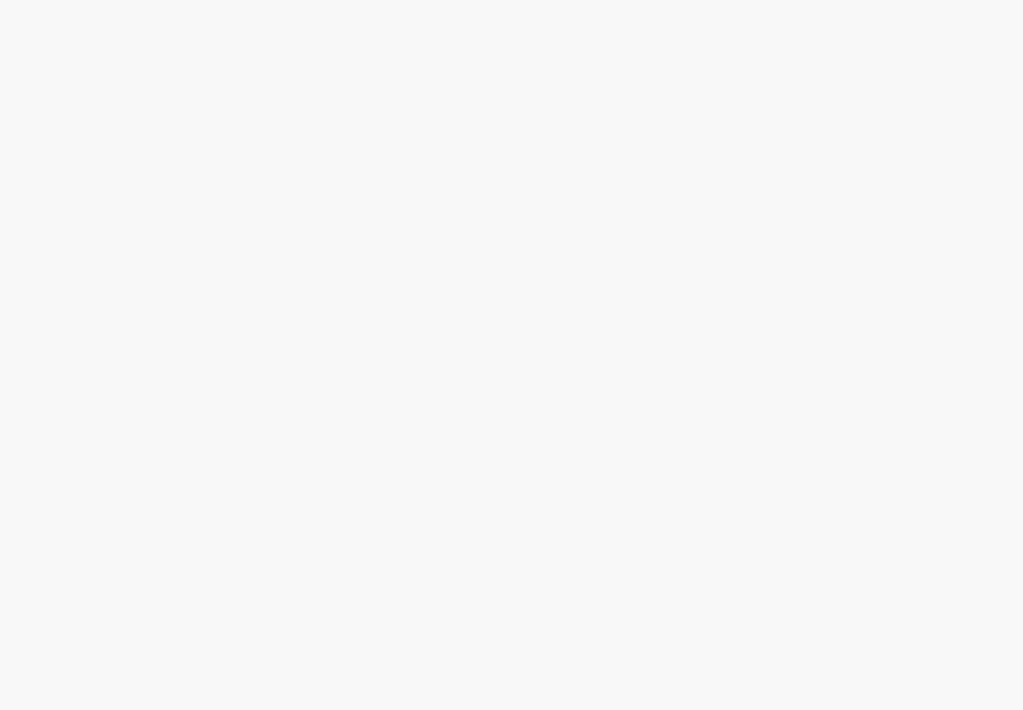
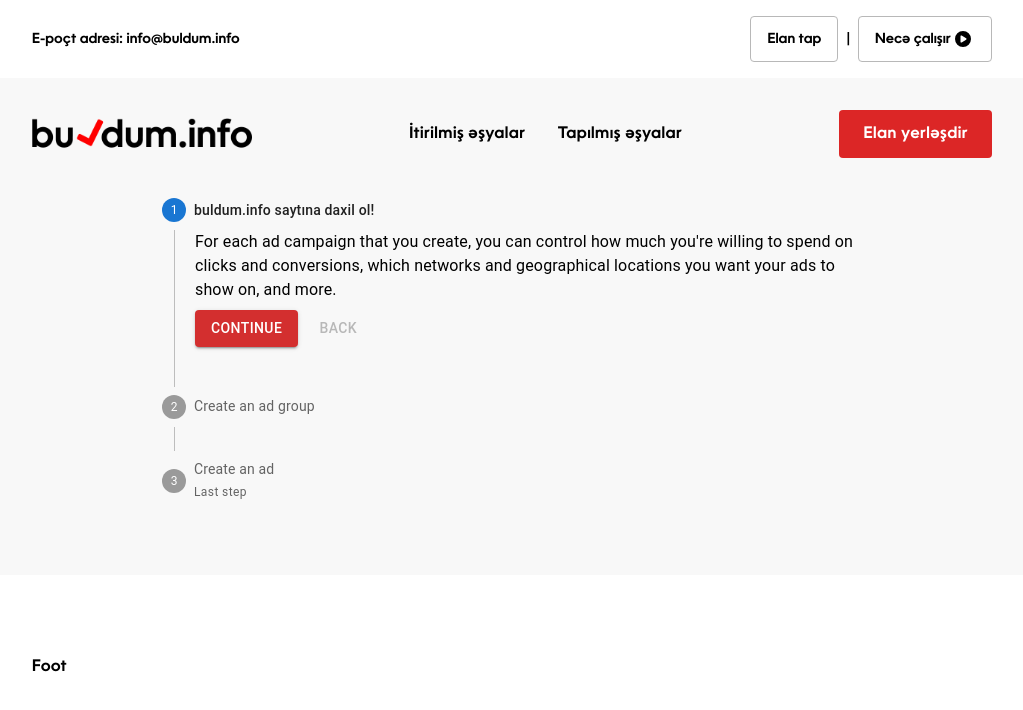
Before and after one commit to vilayat571/buldum.info-frontend, a React (Vite) app: page /necechalishir in a window 1280 px wide. Before the commit this address had no page. Shown: the top 710 px of the page, without its empty margins (128-1151 px from the left). Built offline with nearby package versions, Linux system fonts and the light colour scheme.

Commit message:
some changings

```diff
--- a/index.html
+++ b/index.html
@@ -5,6 +5,8 @@
     <link rel="icon" type="image/svg+xml" href="./src/assets/images/fav1.png" />
     <meta name="viewport" content="width=device-width, initial-scale=1.0" />
     <title>Buldum</title>
+    <link href="https://fonts.googleapis.com/css2?family=Poppins:wght@400;700&display=swap" rel="stylesheet">
+
   </head>
   <body>
     <div id="root"></div>
--- a/package.json
+++ b/package.json
@@ -10,9 +10,12 @@
     "preview": "vite preview"
   },
   "dependencies": {
+    "@emotion/react": "^11.13.3",
+    "@emotion/styled": "^11.13.0",
     "@fortawesome/fontawesome-free": "^6.6.0",
     "@fortawesome/free-solid-svg-icons": "^6.6.0",
     "@fortawesome/react-fontawesome": "^0.2.2",
+    "@mui/material": "^5.16.7",
     "@reduxjs/toolkit": "^2.2.6",
     "react": "^18.3.1",
     "react-dom": "^18.3.1",
--- a/src/assets/styles/index.css
+++ b/src/assets/styles/index.css
@@ -3,20 +3,16 @@
 @tailwind utilities;
 
 @font-face {
-  font-family: "Poppins";
-  src: local("Poppins"), url("../fonts/Poppins/Poppins-Medium.ttf") format("truetype");
+  font-family: "Ocewnwide";
+  src: local("Ocewnwide"), url("../fonts/oceanwide-cufonfonts/Oceanwide-Semibold.otf") format("truetype");
 }
 
 body {
   margin: 0px;
   padding: 0px;
   box-sizing: border-box;
-  font-family: 'Poppins', sans-serif !important;
+  font-family: 'Ocewnwide', sans-serif !important;
   scroll-behavior: smooth;
   background-color: #f8f8f8;
 }
-
-#key{
-  font-family: 'Poppins', sans-serif;
-  font-weight: 300;
-}
+/* App.css */
--- /dev/null
+++ b/src/components/Howorks/Stepper.tsx
@@ -0,0 +1,96 @@
+import * as React from "react";
+import Box from '@mui/material/Box';
+import Stepper from "@mui/material/Stepper";
+import Step from "@mui/material/Step";
+import StepLabel from "@mui/material/StepLabel";
+import StepContent from "@mui/material/StepContent";
+import Button from "@mui/material/Button";
+import Paper from "@mui/material/Paper";
+import Typography from "@mui/material/Typography";
+import '../../assets/styles/index.css'
+const steps = [
+  {
+    label: "buldum.info saytına daxil ol!",
+    description: `For each ad campaign that you create, you can control how much
+              you're willing to spend on clicks and conversions, which networks
+              and geographical locations you want your ads to show on, and more.`,
+  },
+  {
+    label: "Create an ad group",
+    description:
+      "An ad group contains one or more ads which target a shared set of keywords.",
+  },
+  {
+    label: "Create an ad",
+    description: `Try out different ad text to see what brings in the most customers,
+              and learn how to enhance your ads using features like ad extensions.
+              If you run into any problems with your ads, find out how to tell if
+              they're running and how to resolve approval issues.`,
+  },
+];
+
+export default function VerticalLinearStepper() {
+  const [activeStep, setActiveStep] = React.useState(0);
+
+  const handleNext = () => {
+    setActiveStep((prevActiveStep) => prevActiveStep + 1);
+  };
+
+  const handleBack = () => {
+    setActiveStep((prevActiveStep) => prevActiveStep - 1);
+  };
+
+  const handleReset = () => {
+    setActiveStep(0);
+  };
+
+  return (
+    <Box sx={{ maxWidth: 700, fontFamily: "Poppins", }}>
+      <Stepper activeStep={activeStep} orientation="vertical">
+        {steps.map((step, index) => (
+          <Step key={step.label}>
+            <StepLabel
+              optional={
+                index === 2 ? (
+                  <Typography variant="caption">Last step</Typography>
+                ) : null
+              }
+            >
+              {step.label}
+            </StepLabel>
+            <StepContent>
+              <Typography>{step.description}</Typography>
+              <Box sx={{ mb: 2 }}>
+                <div>
+                  <Button
+                    color="error"
+                    variant="contained"
+                    onClick={handleNext}
+                    sx={{ mt: 1, mr: 1 }}
+                  >
+                    {index === steps.length - 1 ? "Finish" : "Continue"}
+                  </Button>
+                  <Button
+                    disabled={index === 0}
+                    onClick={handleBack}
+                    sx={{ mt: 1, mr: 1 }}
+                  >
+                    Back
+                  </Button>
+                </div>
+              </Box>
+            </StepContent>
+          </Step>
+        ))}
+      </Stepper>
+      {activeStep === steps.length && (
+        <Paper square elevation={0} sx={{ p: 3 }}>
+          <Typography>All steps completed - you&apos;re finished</Typography>
+          <Button onClick={handleReset} sx={{ mt: 1, mr: 1 }}>
+            Reset
+          </Button>
+        </Paper>
+      )}
+    </Box>
+  );
+}
--- a/src/components/Navbar/Nav.tsx
+++ b/src/components/Navbar/Nav.tsx
@@ -1,7 +1,7 @@
 import { Link } from "react-router-dom";
 import logo from "../../assets/images/logo.png";
 import { FontAwesomeIcon } from "@fortawesome/react-fontawesome";
-import { faBars, faPlayCircle } from "@fortawesome/free-solid-svg-icons";
+import { faBars, faPlayCircle, faTimes } from "@fortawesome/free-solid-svg-icons";
 import { useState } from "react";
 
 const Nav = () => {
@@ -12,13 +12,19 @@ const Nav = () => {
     <div className="flex flex-col w-full items-center">
       {play && (
         <div
+        className={`content ${play ? 'open' : 'closed'} fixed w-full h-screen right-0 top-0 bg-trasparent text-white z-10
+  flex items-center justify-center px-4 py-2 rounded`}
 
-          className="fixed w-full h-screen right-0 top-0 bg-trasparent text-white z-10
-  flex items-center justify-center px-4 py-2 rounded"
         >
           <div className=" text-red-500 absolute top-0 left-0 w-full h-screen  bg-[#9b9b9b] opacity-50 "></div>
-          <div  className="text-black bg-white px-6 py-6 rounded w-auto items-center justify-center absolute flex flex-col z-100 ">
+          <div  className="text-black bg-white p-6 rounded w-auto items-center justify-center absolute flex flex-col z-100 ">
+<div className="w-full relative bottom-1 text-right">
 
+  <button         onClick={()=>setPlay(false)}
+  >
+    <FontAwesomeIcon className=" hover:text-red-600 text-lg" icon={faTimes} />
+  </button>
+</div>
             <iframe
               width="560"
               height="315"
@@ -49,9 +55,9 @@ const Nav = () => {
           |
           <button
             onClick={() => setPlay(true)}
-            className="text-sm rounded border-[#b8b8b8] flex items-center border-[1.5px] px-4 py-3 "
+            className="text-sm rounded border-[#b8b8b8] cursor-pointer flex items-center border-[1.5px] px-4 py-3 "
           >
-            <span> Necə çalışır</span>{" "}
+            <span className="cursor-pointer"> Necə çalışır</span>{" "}
             <FontAwesomeIcon className="text-base px-1" icon={faPlayCircle} />
           </button>
         </div>
@@ -76,7 +82,8 @@ const Nav = () => {
         <div className="xl:flex lg:flex md:hidden sm:hidden">
           <Link
             to="/elanpaylash"
-            className="bg-red-600 text-white px-6 py-3 rounded"
+            id="share"
+            className="bg-red-600 text-white px-6 py-3 tracking-wide rounded"
           >
             Elan yerləşdir
           </Link>
--- a/src/main.tsx
+++ b/src/main.tsx
@@ -7,6 +7,7 @@ import { Provider } from "react-redux";
 import { store } from "./redux/store.ts";
 import Findreport from "./pages/Find/Findreport.tsx";
 import ShareReport from "./pages/Share/ShareReport.tsx";
+import Work from "./pages/Howorks/Work.tsx";
 
 ReactDOM.createRoot(document.getElementById("root")!).render(
   <React.StrictMode>
@@ -16,6 +17,7 @@ ReactDOM.createRoot(document.getElementById("root")!).render(
           <Route path="/" element={<App />} />
           <Route path="/elantap" element={<Findreport />} />
           <Route path="/elanpaylash" element={<ShareReport />} />
+          <Route path="/necechalishir" element={<Work />} />
         </Routes>
       </BrowserRouter>
     </Provider>
--- a/src/pages/Find/Findreport.tsx
+++ b/src/pages/Find/Findreport.tsx
@@ -2,6 +2,7 @@ import React, { useState } from "react";
 import { useNavigate } from "react-router-dom";
 import { IReports } from "../Main/App";
 import { apiUrl } from "../../constants/API_URL";
+import logo from "../../assets/images/logo.png";
 
 const Findreport = () => {
   const navigate = useNavigate();
@@ -31,8 +32,10 @@ const Findreport = () => {
   return (
     <div
       className="w-full h-screen
-    flex items-center justify-center"
+    flex items-center justify-center  flex-col"
     >
+          <img src={logo} className=" mb-12" alt="The logo of Buldum MMC" />
+
       <div className="w-2/5  flex flex-col items-center">
         <p className="mb-6 text-3xl font-semibold">Kodu daxil edin:</p>
         <form
--- /dev/null
+++ b/src/pages/Howorks/Work.tsx
@@ -0,0 +1,15 @@
+
+import VerticalLinearStepper from "../../components/Howorks/Stepper";
+import Layout from "../../layout/Layout";
+
+const Work = () => {
+  return (
+   <Layout>
+     <div>
+      <VerticalLinearStepper />
+    </div>
+   </Layout>
+  );
+};
+
+export default Work;
--- a/src/pages/Main/App.tsx
+++ b/src/pages/Main/App.tsx
@@ -2,10 +2,7 @@ import { useEffect, useState } from "react";
 import Layout from "../../layout/Layout";
 import { apiUrl } from "../../constants/API_URL";
 import { FontAwesomeIcon } from "@fortawesome/react-fontawesome";
-import {
-  faExpand,
-  faFilter,
-} from "@fortawesome/free-solid-svg-icons";
+import { faExpand, faFilter } from "@fortawesome/free-solid-svg-icons";
 
 export interface IReports {
   categories: string;
@@ -39,14 +36,17 @@ const App = () => {
   return (
     <Layout>
       <div className="mt-12  text-center">
-        <p className="xl:text-4xl lg:text-4xl md:text-3xl sm:text-2xl mb-3 font-black">
-          Ümumi {reports?.length} elan mövcuddur.
+        <p className="xl:text-4xl lg:text-5xl md:text-3xl sm:text-2xl mb-3 font-black">
+          Hal-hazırda{" "}
+          <span className=" font-semibold text-[#f00] ">{reports?.length}</span>{" "}
+          aktiv
+          <br /> elan mövcuddur.
         </p>
       </div>
-      <div className=" mt-1 mb-8 text-center xl:w-1/2 md:w-3/4 flex sm:w-4/5 lg:w-1/2">
-      <button className="px-6 py-3 h-14 bg-[#1f1e1e] text-white rounded-l">
-        <FontAwesomeIcon icon={faFilter}  />
-      </button>
+      <div className=" mb-8 text-center xl:w-1/2 md:w-3/4 flex sm:w-4/5 mt-2 lg:w-1/2">
+        <button className="px-6 py-3 h-14 bg-[#000] text-white rounded-l ">
+          <FontAwesomeIcon icon={faFilter} />
+        </button>
         <input
           required
           className="bg-white px-4 py-3 h-14 rounded placeholder:text-black font-thin w-full outline-none border-none "
@@ -76,11 +76,6 @@ const App = () => {
           );
         })}
       </div>
-      <div className="flex justify-center">
-        <button className="bg-red-600 px-6 py-3 text-sm mt-6 rounded-sm text-white tracking-wider">
-          Daha çox göstər
-        </button>
-      </div>
     </Layout>
   );
 };
```
Also changed, not shown: 1 other file (tests, documents, lock files or other folders).
